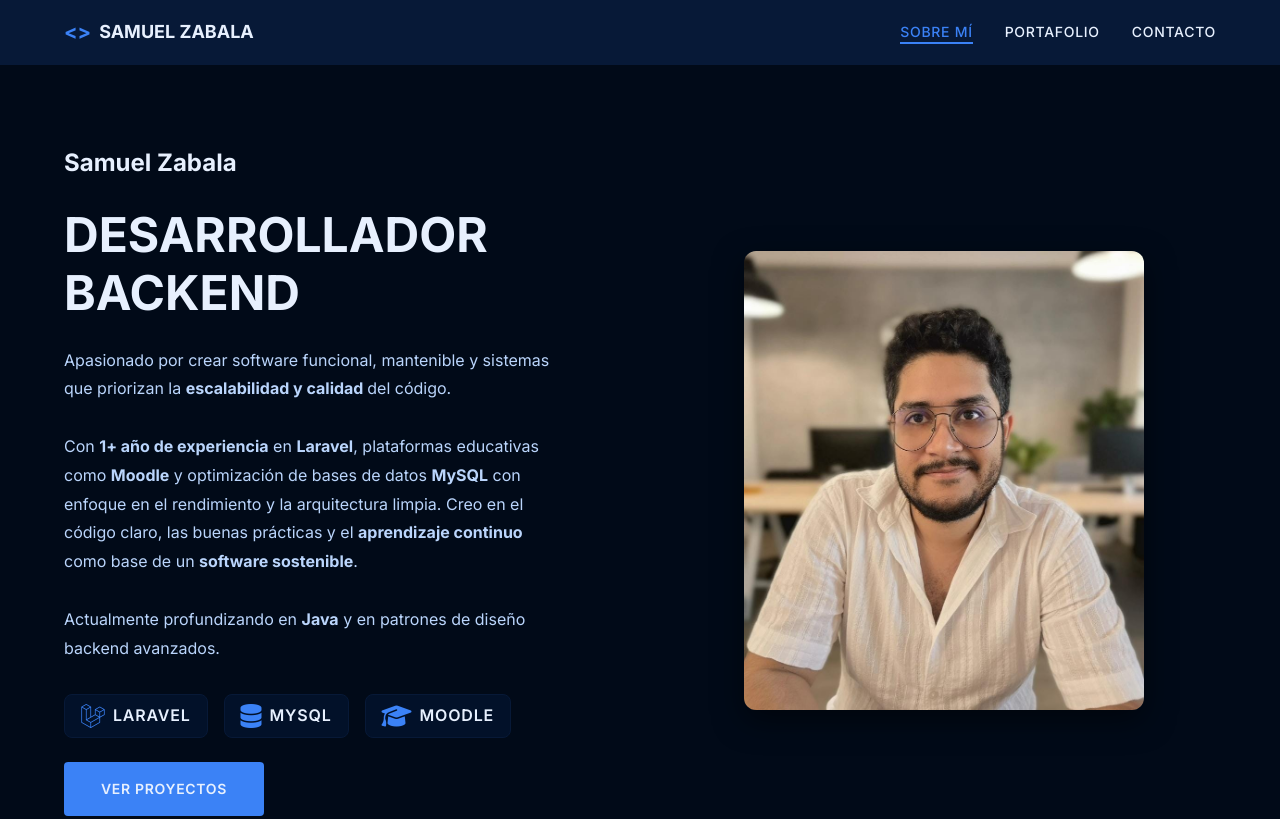
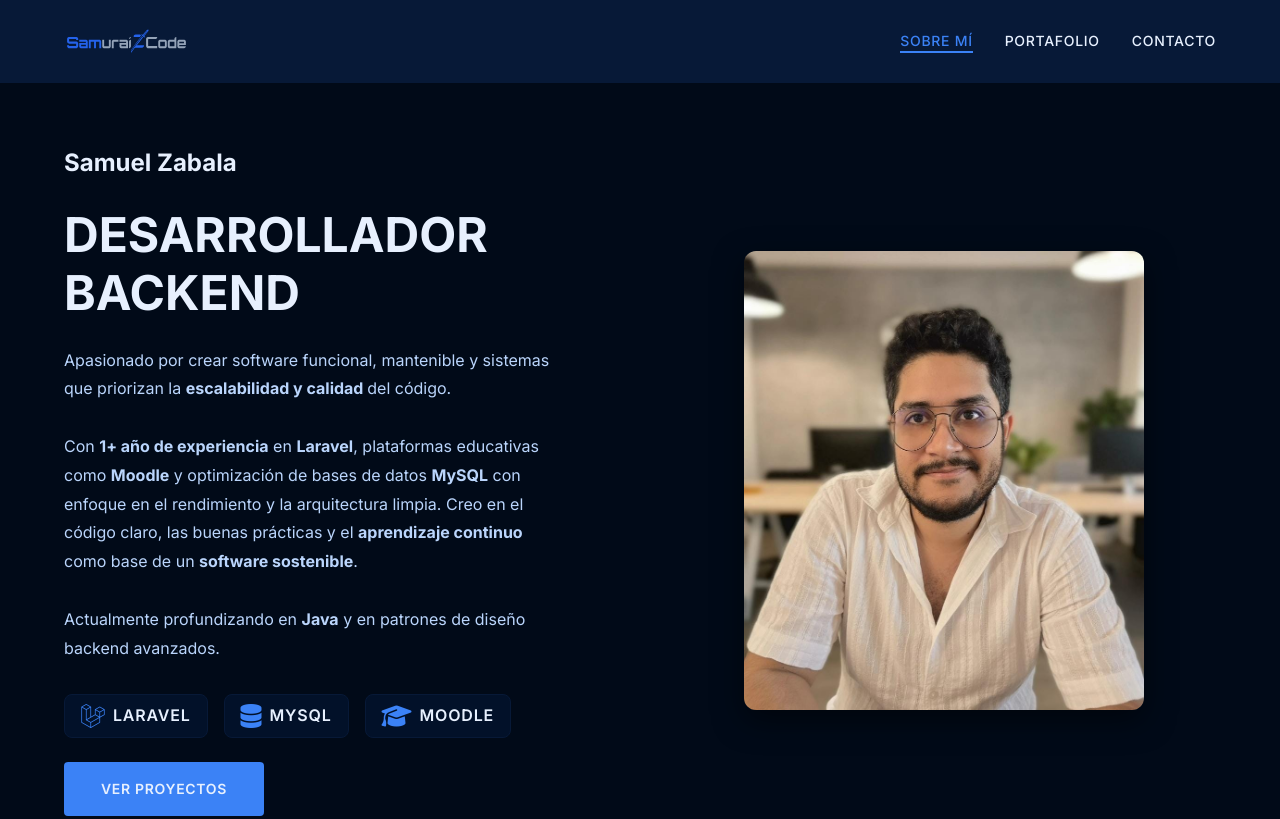
Before and after one commit to SamuelP21/samuelzabala-portfolio, a plain HTML site: page index.html in a window 1280 px wide. Shown: the top 819 px of the page. Drawn offline with Linux system fonts and the light colour scheme.

Commit message:
subida de logo

```diff
--- a/css/styles.css
+++ b/css/styles.css
@@ -19,10 +19,12 @@ body {
     line-height: 1.6;
     overflow-x: hidden;
 }
+
 b {
     font-weight: 650;
     /* color: var(--color-title-primary); */
 }
+
 .container {
     max-width: var(--container-max-width);
     margin: 0 auto;
@@ -54,6 +56,16 @@ b {
     gap: var(--spacing-xs);
     font-weight: 700;
     font-size: var(--font-size-lg);
+}
+
+.logo-image {
+    height: 50px;
+    width: auto;
+    transition: transform var(--transition-base);
+}
+
+.logo-image:hover {
+    transform: scale(1.05);
 }
 
 .logo-icon {
@@ -392,6 +404,7 @@ section {
     border-color: var(--color-accent);
     box-shadow: 0 5px 20px rgba(59, 130, 246, 0.2);
 }
+
 .project-image {
     width: 100%;
     height: auto;
@@ -478,7 +491,8 @@ section {
     background: linear-gradient(135deg, var(--color-bg-card) 0%, rgba(45, 45, 45, 0.8) 100%);
     border: 2px solid var(--color-border);
     border-radius: var(--radius-lg);
-    padding: var(--spacing-lg); /* var(--spacing-2xl) */
+    padding: var(--spacing-lg);
+    /* var(--spacing-2xl) */
     display: flex;
     flex-direction: column;
     align-items: center;
@@ -498,6 +512,7 @@ section {
         opacity: 0;
         transform: translateY(30px);
     }
+
     to {
         opacity: 1;
         transform: translateY(0);
@@ -615,7 +630,8 @@ section {
     font-size: var(--font-size-base);
     color: var(--color-text-secondary);
     margin: 0;
-    word-break: break-all; /* para que el texto se corte y se vea el texto completo */
+    word-break: break-all;
+    /* para que el texto se corte y se vea el texto completo */
     transition: color var(--transition-base);
 }
 
--- a/index.html
+++ b/index.html
@@ -8,9 +8,11 @@
         content="Portafolio de Samuel Zabala, Desarrollador Backend en Laravel, Java y Moodle. APIs REST, bases de datos SQL y arquitectura de software. Madrid, España.">
     <title>Samuel Zabala - Desarrollador Backend</title>
     <link rel="stylesheet" href="css/styles.css">
-    <link rel="icon" type="image/x-icon" href="images/favicon.ico">
     <link rel="stylesheet" href="https://cdnjs.cloudflare.com/ajax/libs/font-awesome/6.5.0/css/all.min.css"
         crossorigin="anonymous" referrerpolicy="no-referrer">
+
+    <!-- Favicon -->
+    <link rel="icon" type="image/x-icon" href="images/favicon.ico">
 </head>
 
 <body>
@@ -19,10 +21,7 @@
         <div class="container">
             <div class="header-content">
                 <div class="logo">
-                    <span class="logo-icon">
-                        <>
-                    </span>
-                    <span class="logo-text">SAMUEL ZABALA</span>
+                    <img src="images/Logo SamuraiZcode.svg" alt="SamuraiZcode Logo" class="logo-image">
                 </div>
                 <nav class="nav">
                     <ul class="nav-list">
@@ -90,7 +89,8 @@
     <section id="contacto" class="contact">
         <div class="container">
             <h2 class="section-title">CONTACTO</h2>
-            <p class="contact-intro">Desarrollador Backend con buenas prácticas de desarrollo y un enfoque en la calidad del código.</p>
+            <p class="contact-intro">Desarrollador Backend con buenas prácticas de desarrollo y un enfoque en la calidad
+                del código.</p>
             <div class="contact-cards" id="contact-cards-container">
                 <!-- Las tarjetas de contacto se cargarán dinámicamente desde JS -->
             </div>
--- a/js/main.js
+++ b/js/main.js
@@ -70,7 +70,7 @@ const projects = [
         technology: ['Laravel', 'Revert', 'PHP', 'Mysql', 'Inertia.js', 'React'],
         buttonLink: 'https://github.com/SamuelP21/React-Inertia-Breeze-Tailwind',
         image: 'images/projects/RRHH.png',
-        demoLink: 'https://rrhhlaravel.samuraizcode.dev'
+        //demoLink: 'https://rrhhlaravel.samuraizcode.dev'
     },
     {
         title: 'Plugins para Moodle',
```
Also changed, not shown: images/Logo SamuraiZcode.png (added), images/Logo SamuraiZcode.svg (added), images/favicon.ico (added).
